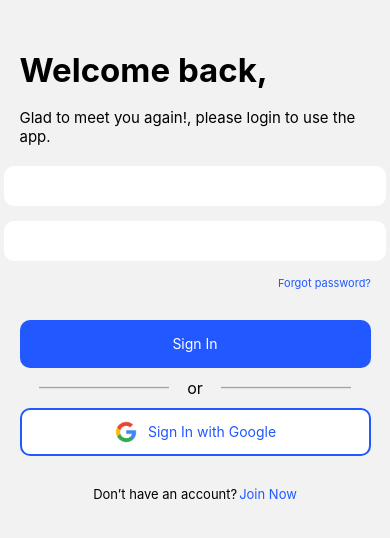
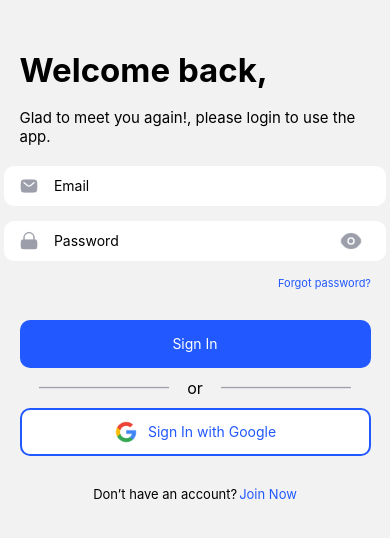
Before and after one commit to malikhamadawan/React-Native-Salon-Hub, a React Native app: screen /LogIn in a window 390 px wide. Shown: the top 538 px of the page. Built offline with nearby package versions, Linux system fonts and the light colour scheme.

Commit message:
fix some changes

```diff
--- a/src/components/imageBackground/index.js
+++ b/src/components/imageBackground/index.js
@@ -7,7 +7,13 @@ import {
 } from 'react-native';
 import React from 'react';
 
-const index = ({onPress, onPressReview, onPressServices, info}) => {
+const index = ({
+  info,
+  onPress,
+  onPressArrow,
+  onPressReview,
+  onPressServices,
+}) => {
   return (
     <ImageBackground
       source={require('../../assets/mrCuts.jpeg')}
@@ -26,7 +32,7 @@ const index = ({onPress, onPressReview, onPressServices, info}) => {
           style={{
             marginTop: 46,
           }}>
-          <TouchableOpacity activeOpacity={0.5}>
+          <TouchableOpacity activeOpacity={0.5} onPress={onPressArrow}>
             <Image
               source={require('../../assets/arrowicon2.png')}
               resizeMode={'contain'}
@@ -73,23 +79,6 @@ const index = ({onPress, onPressReview, onPressServices, info}) => {
             style={{
               justifyContent: 'center',
               alignItems: 'center',
-              borderBottomWidth: info === 'info' ? 5 : 0,
-              borderBottomColor: info === 'info' ? '#2158FF' : 'transparent',
-            }}>
-            <Text
-              style={{
-                fontSize: 19,
-                color: '#fff',
-                fontWeight: '600',
-              }}>
-              INFO
-            </Text>
-          </TouchableOpacity>
-          <TouchableOpacity
-            onPress={onPressServices}
-            style={{
-              justifyContent: 'center',
-              alignItems: 'center',
               borderBottomWidth: info === 'services' ? 5 : 0,
               borderBottomColor:
                 info === 'services' ? '#2158FF' : 'transparent',
@@ -101,6 +90,23 @@ const index = ({onPress, onPressReview, onPressServices, info}) => {
                 fontWeight: '600',
               }}>
               SERVICES
+            </Text>
+          </TouchableOpacity>
+          <TouchableOpacity
+            onPress={onPressServices}
+            style={{
+              justifyContent: 'center',
+              alignItems: 'center',
+              borderBottomWidth: info === 'info' ? 5 : 0,
+              borderBottomColor: info === 'info' ? '#2158FF' : 'transparent',
+            }}>
+            <Text
+              style={{
+                fontSize: 19,
+                color: '#fff',
+                fontWeight: '600',
+              }}>
+              INFO
             </Text>
           </TouchableOpacity>
           <TouchableOpacity
--- a/src/screens/AppStack/Explore.js
+++ b/src/screens/AppStack/Explore.js
@@ -13,9 +13,6 @@ import {
 import {Input} from '../../components/input';
 
 const Explore = () => {
-  /** state */
-  const [searchQuery, setSearchQuery] = React.useState('');
-  const [filteredData, setFilteredData] = React.useState(newData3);
 
   /** list */
   const newData3 = [
@@ -117,6 +114,9 @@ const Explore = () => {
     },
   ];
 
+  /** state */
+  const [searchQuery, setSearchQuery] = React.useState('');
+  const [filteredData, setFilteredData] = React.useState(newData3);
   /** search function */
   const handleSearch = text => {
     setSearchQuery(text);
--- a/src/screens/AppStack/Shop.js
+++ b/src/screens/AppStack/Shop.js
@@ -13,7 +13,7 @@ import Services from '../../components/services';
 import Info from '../../components/info';
 import CustomButton from '../../components/customButton';
 const Shop = ({navigation}) => {
-  const [button, setButton] = useState('info');
+  const [button, setButton] = useState('services');
 
   const data = [
     {
@@ -135,18 +135,43 @@ const Shop = ({navigation}) => {
       }}>
       <ImageBackground
         onPress={() => {
-          setButton('info');
+          setButton('services');
         }}
         onPressServices={() => {
-          setButton('services');
+          setButton('info');
         }}
         onPressReview={() => {
           setButton('review');
         }}
         info={button}
+        onPressArrow={() => {
+          navigation.goBack();
+        }}
       />
 
-      {button === 'info' ? (
+      {button === 'services' ? (
+        <View
+          style={{
+            width: '95%',
+            flex: 1,
+            borderRadius: 10,
+            marginTop: 5,
+          }}>
+          <FlatList
+            data={data}
+            renderItem={({item}) => {
+              return (
+                <Services
+                  time={item.time}
+                  price={item.price}
+                  title={item.title}
+                  details={item.details}
+                />
+              );
+            }}
+          />
+        </View>
+      ) : button === 'info' ? (
         <View
           style={{
             width: '95%',
@@ -209,28 +234,6 @@ const Shop = ({navigation}) => {
               }}
             />
           </View>
-        </View>
-      ) : button === 'services' ? (
-        <View
-          style={{
-            width: '95%',
-            flex: 1,
-            borderRadius: 10,
-            marginTop: 5,
-          }}>
-          <FlatList
-            data={data}
-            renderItem={({item}) => {
-              return (
-                <Services
-                  time={item.time}
-                  price={item.price}
-                  title={item.title}
-                  details={item.details}
-                />
-              );
-            }}
-          />
         </View>
       ) : (
         <View
--- a/src/screens/AuthStack/LogIn.js
+++ b/src/screens/AuthStack/LogIn.js
@@ -1,19 +1,14 @@
 /* eslint-disable react-native/no-inline-styles */
+import React from 'react';
 import {
   View,
   Text,
-  TouchableOpacity,
-  TextInput,
-  Image,
-  Platform,
-  StatusBar,
 } from 'react-native';
-import React from 'react';
+import {Input} from '../../components/input';
+import Header from '../../components/header';
+import OrSeprator from '../../components/orSeprator';
+import HeaderDown from '../../components/headerDown';
 import CustomButton from '../../components/customButton';
-import OrSeprator from '../../components/orSeprator';
-import Header from '../../components/header';
-import HeaderDown from '../../components/headerDown';
-import {Input} from '../../components/input';
 
 const LogIn = ({navigation}) => {
   return (
@@ -29,8 +24,17 @@ const LogIn = ({navigation}) => {
           width: '100%',
           // backgroundColor:'red'
         }}>
-        <Input />
-        <Input />
+        <Input
+          leftIcon={true}
+          placeholder={'Email'}
+          img={require('../../assets/icon2.png')}
+        />
+        <Input
+          leftIcon={true}
+          secureTextEntry={true}
+          placeholder={'Password'}
+          img={require('../../assets/icon3.png')}
+        />
       </View>
       <Text
         style={{
@@ -44,7 +48,6 @@ const LogIn = ({navigation}) => {
       <View
         style={{
           marginTop: 20,
-          // backgroundColor: 'red',
           width: '100%',
           alignItems: 'center',
         }}>
```
